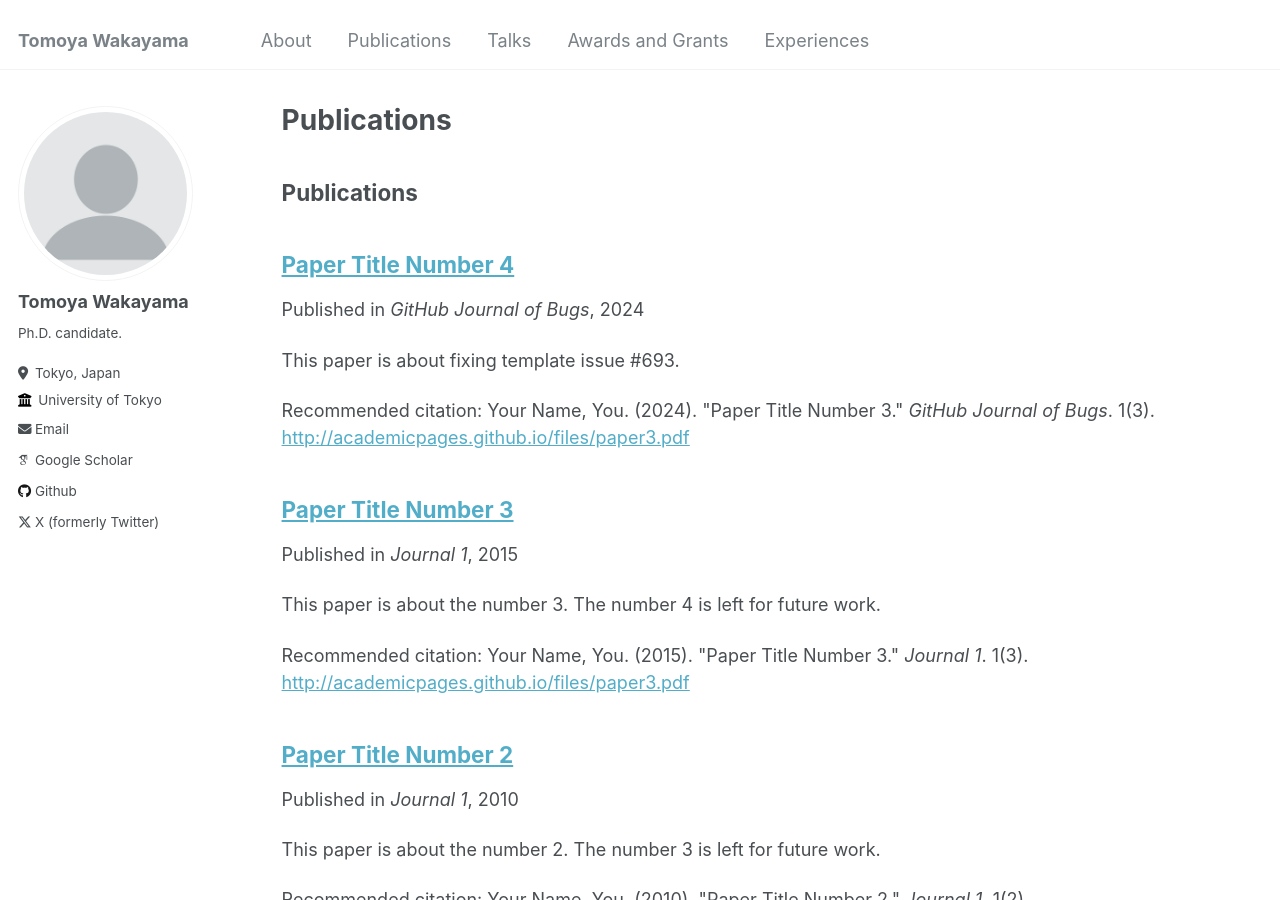
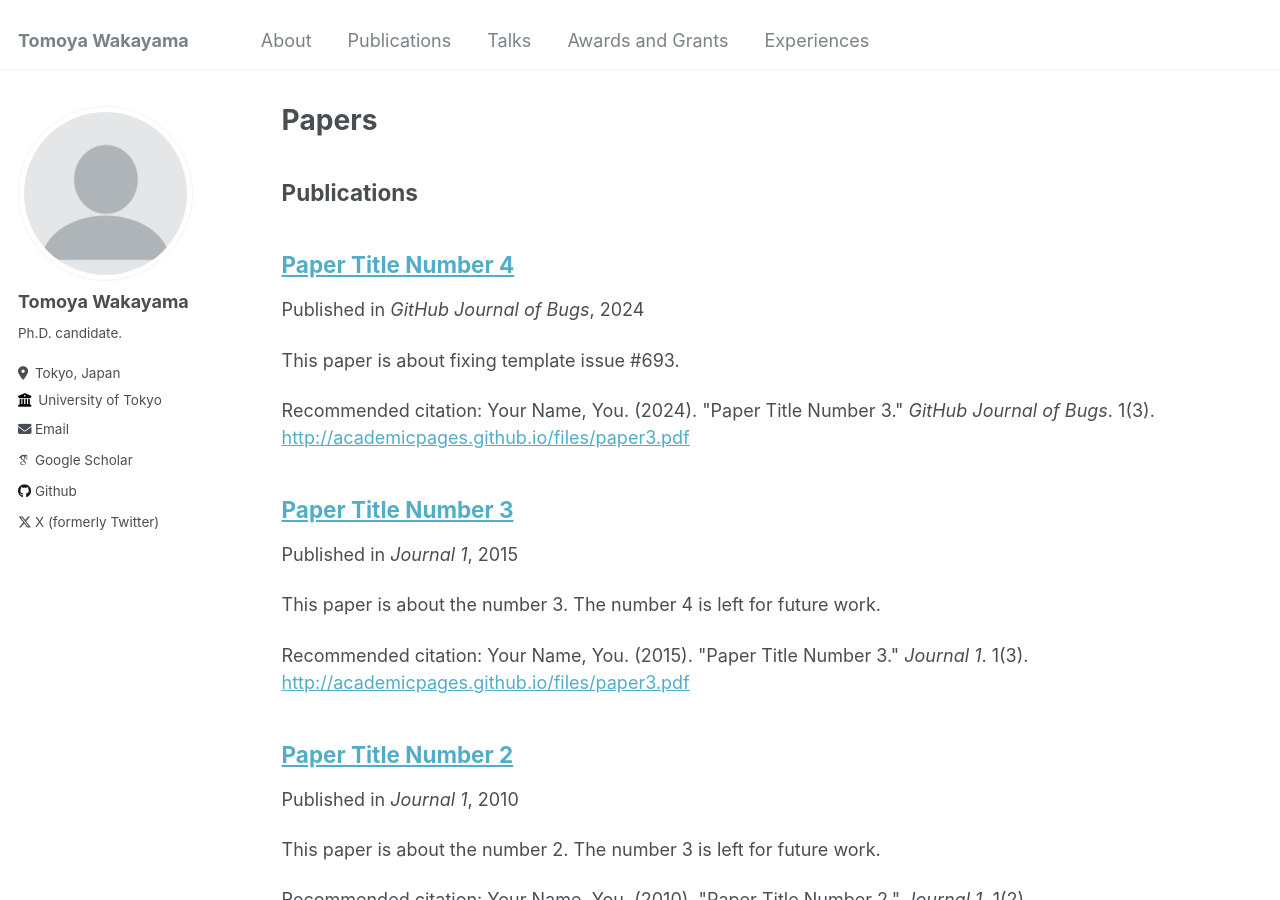
Before and after one commit to TomWaka/TomWaka.github.io, a Jekyll site: the page built from _pages/papers.md, in a window 1280 px wide and 900 px high. Built offline with Jekyll 4.4.1, drawn with Linux system fonts in a browser that asks for light colours; some web fonts are replaced.

Commit message:
Update and rename publications.md to papers.md

```diff
--- a/_pages/publications.md
+++ b/_pages/papers.md
@@ -1,7 +1,7 @@
 ---
 layout: archive
-title: "Publications"
-permalink: /publications/
+title: "Papers"
+permalink: /papers/
 author_profile: true
 ---
 
```
